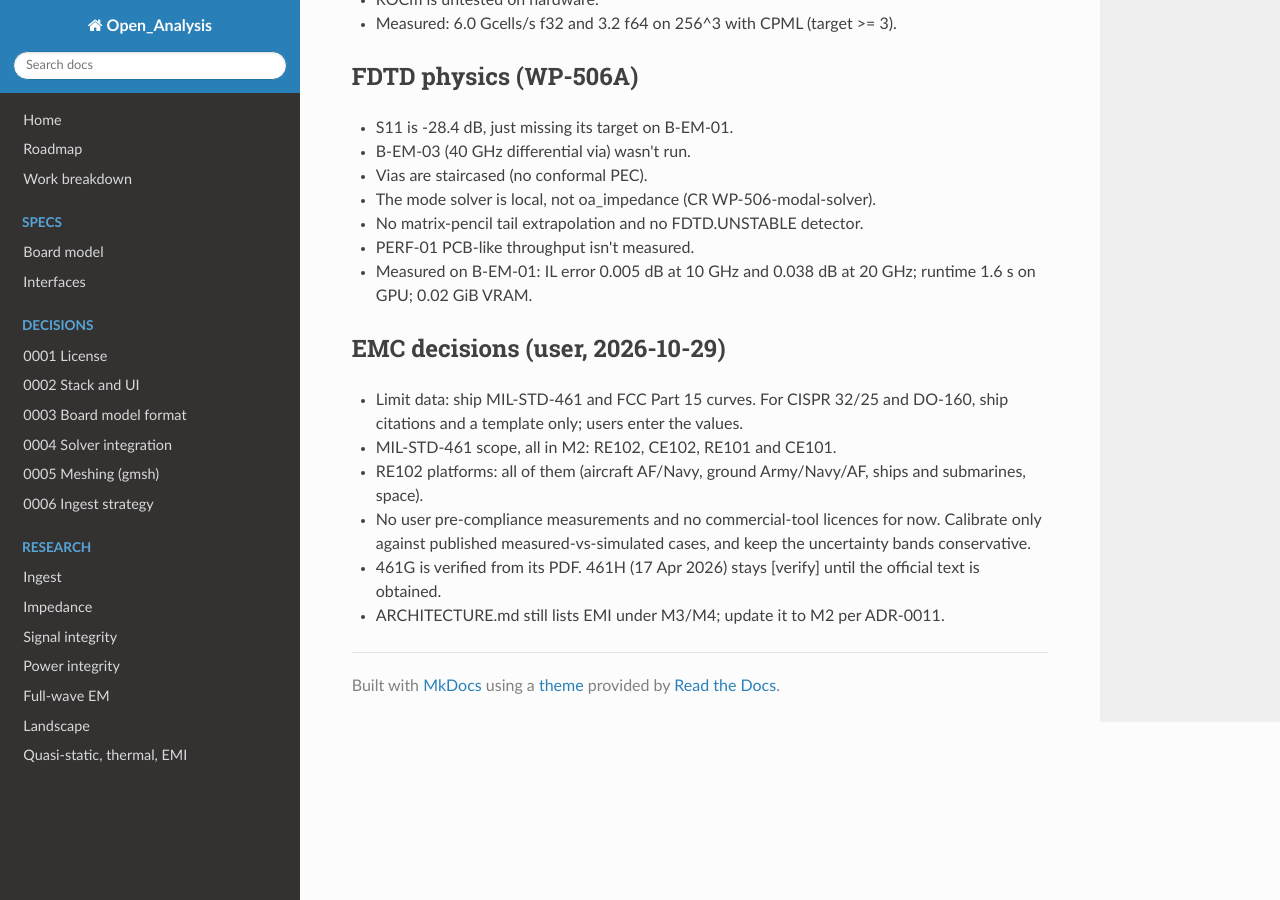
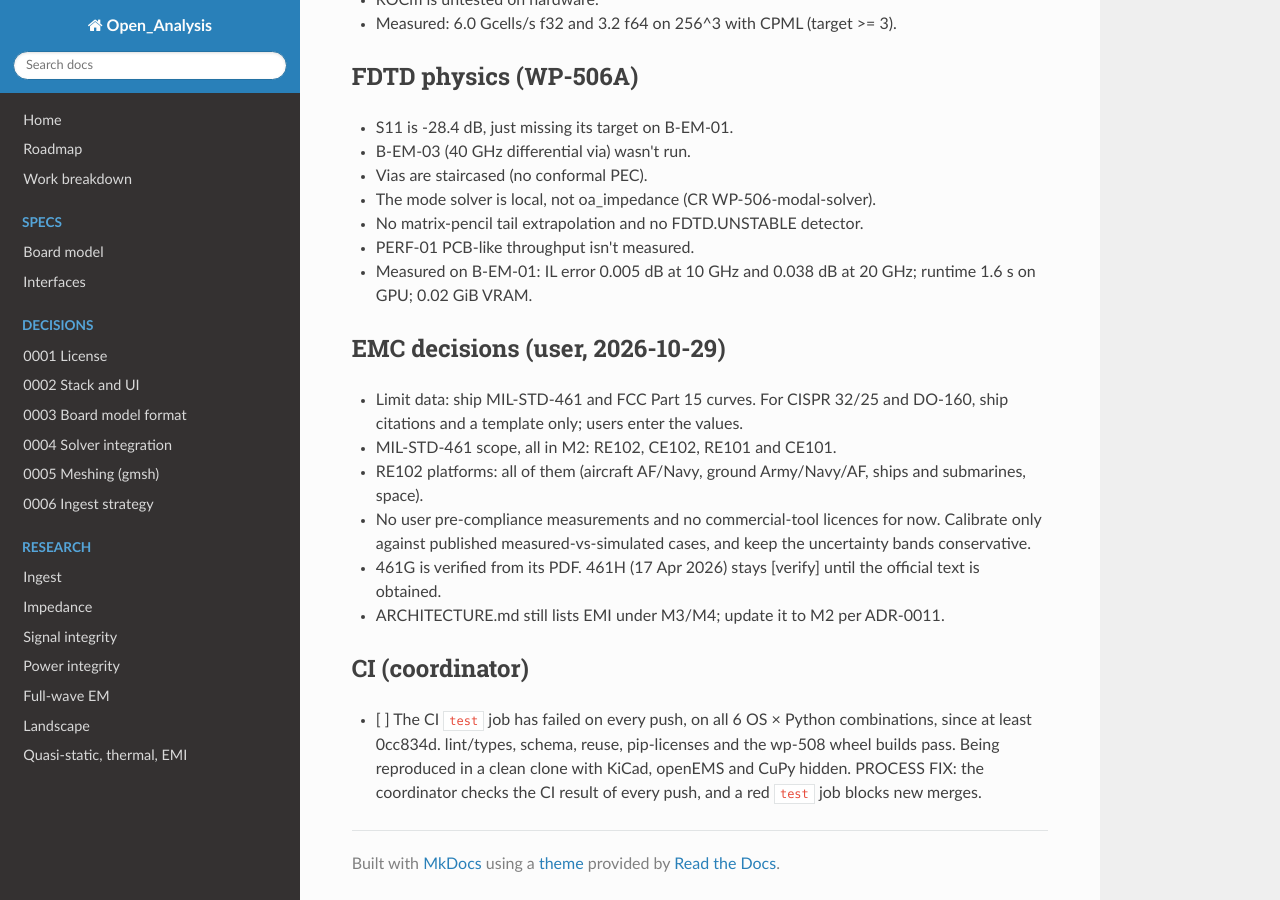
Before and after one commit to C-My-Code/Open_Analysis, an MkDocs documentation site: the page built from docs/FOLLOWUPS.md, in a window 1280 px wide and 900 px high, scrolled down 7624 px. Built offline with MkDocs 1.6.1, drawn with Linux system fonts in a browser that asks for light colours; nearby versions of some CDN libraries.

Commit message:
FOLLOWUPS: CI test job red since 0cc834d; process fix
Co-Authored-By: Claude Opus 5.5 <noreply@anthropic.com>
Claude-Session: https://claude.ai/code/session_011igm87KKv2vvAPV69iyBbW

```diff
--- a/docs/FOLLOWUPS.md
+++ b/docs/FOLLOWUPS.md
@@ -190,3 +190,6 @@ The integrator tracks known gaps found while merging work packages here. Each it
 - No user pre-compliance measurements and no commercial-tool licences for now. Calibrate only against published measured-vs-simulated cases, and keep the uncertainty bands conservative.
 - 461G is verified from its PDF. 461H (17 Apr 2026) stays [verify] until the official text is obtained.
 - ARCHITECTURE.md still lists EMI under M3/M4; update it to M2 per ADR-0011.
+
+## CI (coordinator)
+- [ ] The CI `test` job has failed on every push, on all 6 OS × Python combinations, since at least 0cc834d. lint/types, schema, reuse, pip-licenses and the wp-508 wheel builds pass. Being reproduced in a clean clone with KiCad, openEMS and CuPy hidden. PROCESS FIX: the coordinator checks the CI result of every push, and a red `test` job blocks new merges.
```
